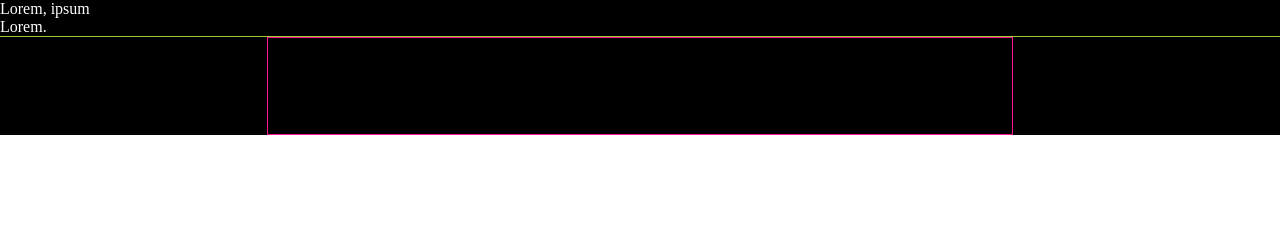
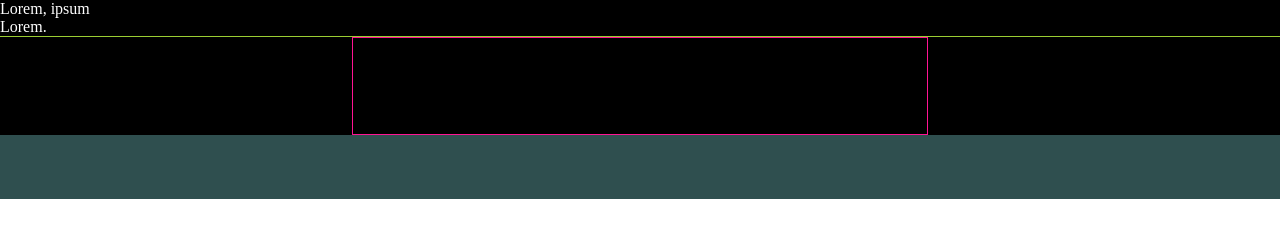
Before and after one commit to francescominutella/html-css-zoom, a plain HTML site: page index.html in a window 1280 px wide. Drawn offline with Linux system fonts and the light colour scheme.

Commit message:
⬇️footer: position:STIKY to scroll page

```diff
--- a/css/style.css
+++ b/css/style.css
@@ -1,28 +1,54 @@
 /* UTILITY */
-*{
+* {
     margin: 0;
-    padding:0;
+    padding: 0;
     box-sizing: border-box;
 }
-.comtainer{
+
+.container {
     max-width: 1152px;
     width: 90%;
     margin: auto;
 }
 
 /* HEADER */
-#app_header{
+#app_header {
     background-color: black;
     color: white;
     border-bottom: 1px solid yellowgreen;
 }
+
 /* MAIN */
-#app_main{
+#app_main {
     background-color: black;
 }
-.col-7{
-    width: calc(100% / 12 * 7);
+
+.row {
+    display: flex;
+    flex-wrap: wrap;
+}
+
+.col-6 {
+    width: calc(100% / 12 * 6);
     border: 1px solid deeppink;
     padding: 3rem;
     margin: auto;
 }
+
+/* .col-7{
+    width: calc(100% / 12 * 2);
+    border: 1px solid deeppink;
+    padding: 3rem;
+    margin: auto;
+} */
+
+/* FOOTER */
+#app_footer{
+    position: sticky;
+    top: 0;
+    left: 0;
+    z-index: 10000;
+    background-color: darkslategrey;
+    padding: 2rem;
+
+}
--- a/index.html
+++ b/index.html
@@ -23,10 +23,12 @@
         <main id="app_main">
             <div class="container">
                 <div class="row">
-                <div class="col-7">
+                    <div class="col-6">
 
                     </div>
-            </div>
+                    <!-- <div class="col-5">
+
+                    </div> -->
                 </div>
 
             </main>
```
Lines whose indentation alone changed are shown as unchanged.
